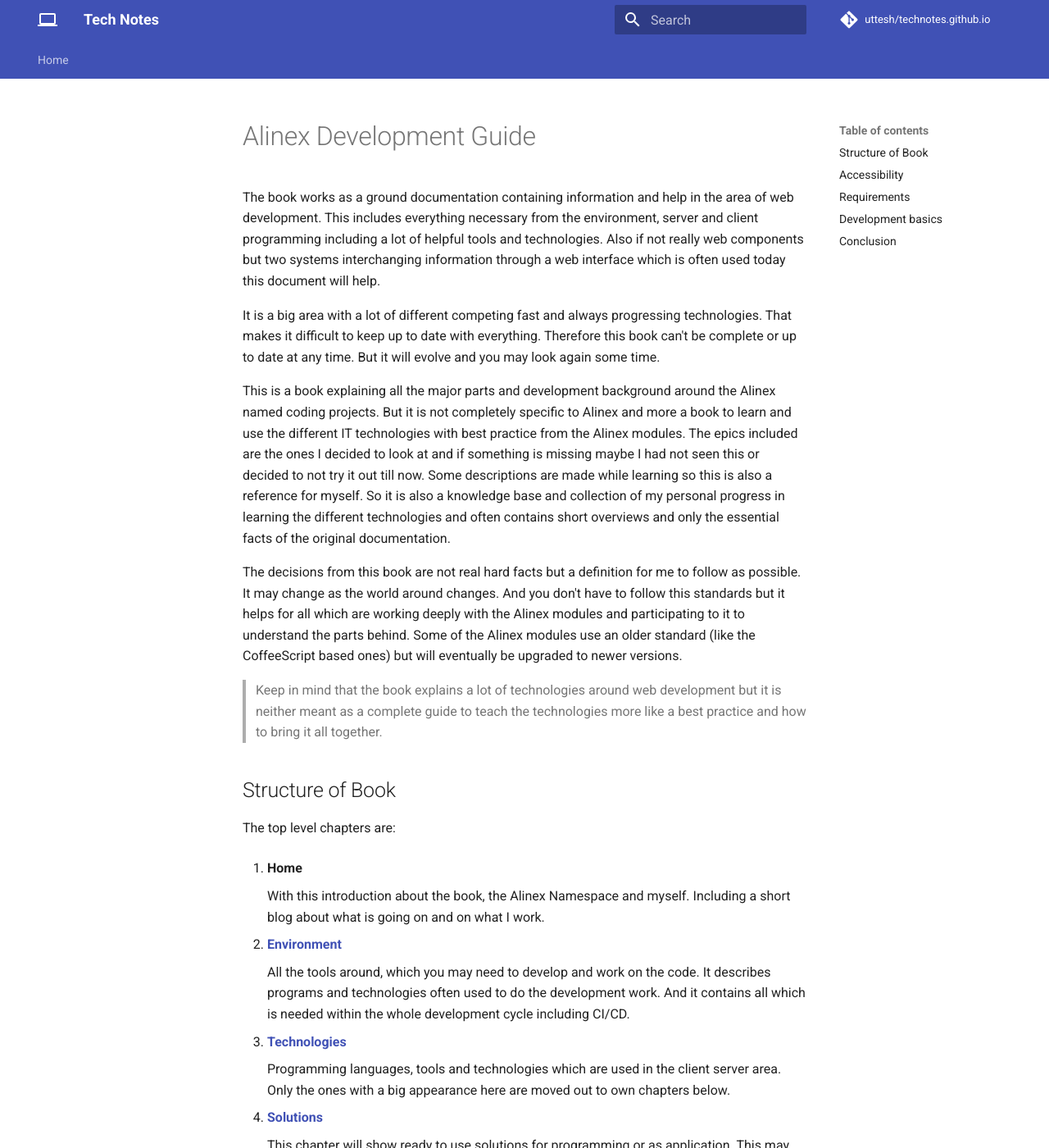
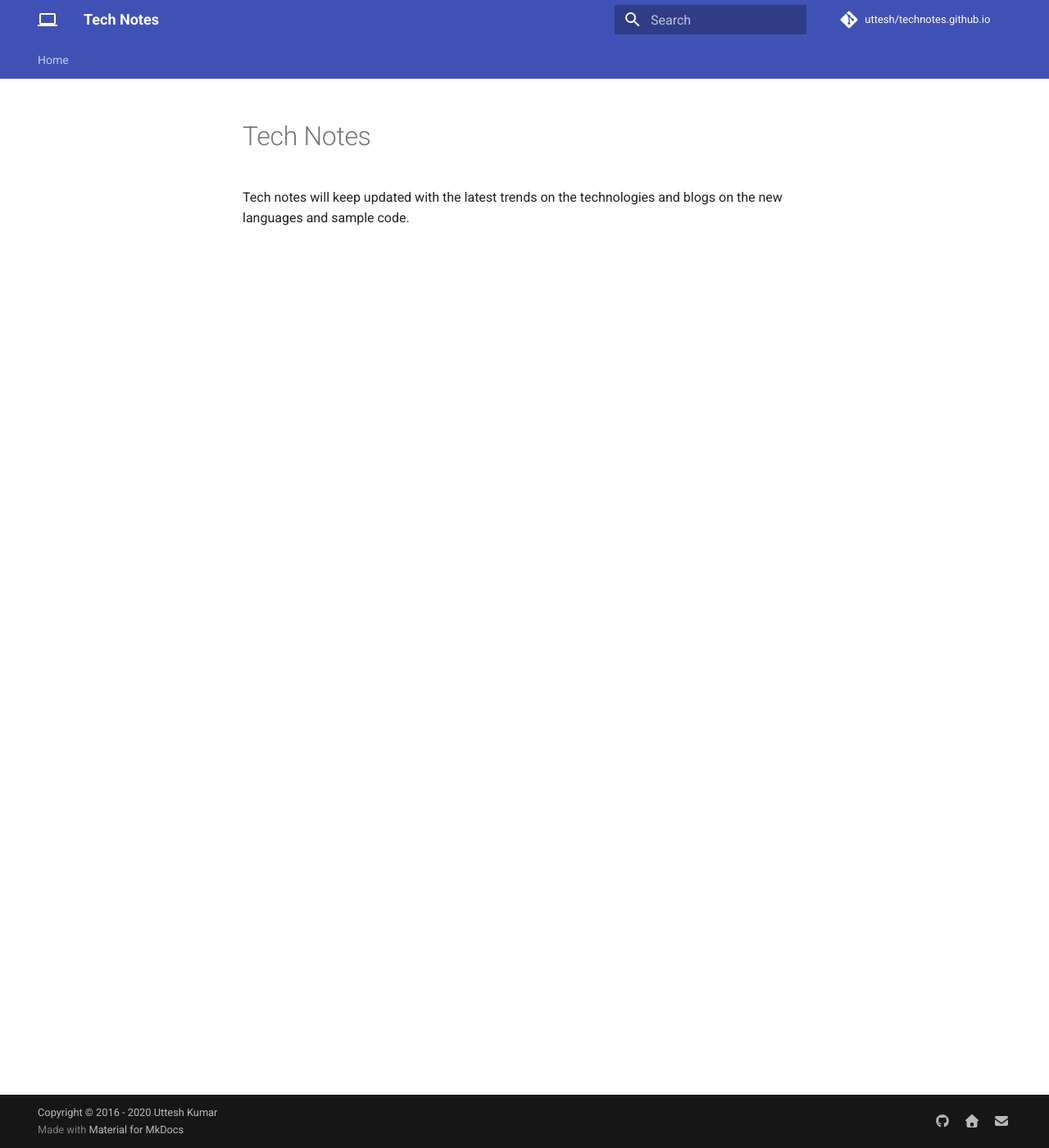
Before and after one commit to uttesh/technotes, an MkDocs documentation site: the page built from docs/index.md, in a window 1280 px wide and 1400 px high. Shown: the whole window at 82% size. Built offline with MkDocs 1.6.1 and Material for MkDocs 9.7.7, drawn with Linux system fonts in a browser that asks for light colours; comment, search, counter and statistics services are not loaded; some of the changed text lies outside the part shown.

Commit message:
added index file

```diff
--- a/docs/README.md
+++ /dev/null
@@ -1,100 +0,0 @@
-title: Introduction
-
-# Alinex Development Guide
-
-The book works as a ground documentation containing information and help in the area of web
-development. This includes everything necessary from the environment, server and client
-programming including a lot of helpful tools and technologies. Also if not really web components but two systems interchanging information through a web interface which is often used today this document will help.
-
-It is a big area with a lot of different competing fast and always progressing technologies.
-That makes it difficult to keep up to date with everything. Therefore this book can't be complete
-or up to date at any time. But it will evolve and you may look again some time.
-
-This is a book explaining all the major parts and development background around
-the Alinex named coding projects. But it is not completely specific to Alinex and more a book
-to learn and use the different IT technologies with best practice from the Alinex modules.
-The epics included are the ones I decided to look at and if something is missing maybe I
-had not seen this or decided to not try it out till now. Some descriptions are
-made while learning so this is also a reference for myself. So it is also a knowledge base and collection of my personal progress in learning the different technologies and often contains short overviews and only the essential facts of the original documentation.
-
-The decisions from this book are not real hard facts but a definition for me to follow as
-possible. It may change as the world around changes. And you don't have to
-follow this standards but it helps for all which are working deeply with the Alinex
-modules and participating to it to understand the parts behind.
-Some of the Alinex modules use an older standard (like the CoffeeScript based ones) but will
-eventually be upgraded to newer versions.
-
-> Keep in mind that the book explains a lot of technologies around web
-> development but it is neither meant as a complete guide to teach the technologies more like
-> a best practice and how to bring it all together.
-
-## Structure of Book
-
-The top level chapters are:
-
-1. **Home**
-
-    With this introduction about the book, the Alinex Namespace and myself. Including a short blog about what is going on and on what I work.
-
-2. **[Environment](env/README.md)**
-
-    All the tools around, which you may need to develop and work on the code. It describes programs and technologies often used to do the development work. And it contains all which is needed within the whole development cycle including CI/CD.
-
-3. **[Technologies](lang/README.md)**
-
-    Programming languages, tools and technologies which are used in the client server area. Only the ones with a big appearance here are moved out to own chapters below.
-
-4. **[Solutions](solutions/README.md)**
-
-    This chapter will show ready to use solutions for programming or as application. This may contain tools from the Alinex namespace or others.
-
-5. **[JavaScript](js/README.md)**
-
-    Programming in JavaScript and languages which translates into JavaScript like CoffeeScript, TypeScript and Flow. Usage may be on client but also on the server based on Node.JS.
-
-6. **[Rust](rust/README.md)**
-
-    As a system programming language which features stability Rust may be used on the server side in the client server programming.
-
-## Accessibility
-
-The book is made responsive meaning it's rendering will vary and always be optimizes for the device and window screen you use. You may access it with the smartphone as good as within your PC Browser.
-
-Specially on your smartphone you can not only access it in your browser but also make it look more like an app by calling "Add to Home Screen" from the browser menu. This technology comes from the PWA but as the book is static no service-worker or active elements are included.
-
-## Requirements
-
-As far as possible Alinex tries to not be restricted by a specific system or service
-but to come to an end it focuses on specific systems and services.
-
-At first this documentation is based on Debian Linux examples but it
-will work on any other Linux system or mac with some minor changes. You may also
-work with windows by replacing the few OS specific calls with appropriate ones.
-
-All the environment tools used here may also be replaced by other ones for their
-work.
-
-And at last the most important thing the end results are mostly not OS specific and
-will run on any system.
-
-## Development basics
-
-My key concepts are "**Configuration over Implementation**" and "**Keep it Simple**".
-
-All the different modules in the Alinex namespace are loose coupled but optimal
-integrated. At first they solve my own problems but I will enlarge their functionality
-and often my problems are the problems of others, too.
-
-I believe in open source and all the tools which are mentioned here are free for
-open source projects. But you mostly can also use them for private use.
-
-## Conclusion
-
-This is not only written to teach others but as said before mainly to keep
-the knowledge as a reference for myself. Also it is not statically written but a
-type of living book which evolve and grow in time hopefully as fast as technology
-goes on. So read it once, but come back again to see the newest changes.
-
-> This book is also available as PDF or ePub, so if you need a static copy (not always fully up to date) download: [alinex-book.pdf](alinex-book.pdf) or [alinex-book.epub](alinex-book.epub).
-
-{!docs/abbreviations.txt!}
--- /dev/null
+++ b/docs/index.md
@@ -0,0 +1,3 @@
+# Tech Notes
+
+Tech notes will keep updated with the latest trends on the technologies and blogs on the new languages and sample code.
```
Also changed, not shown: mkdocs.yml (line endings or trailing spaces).
